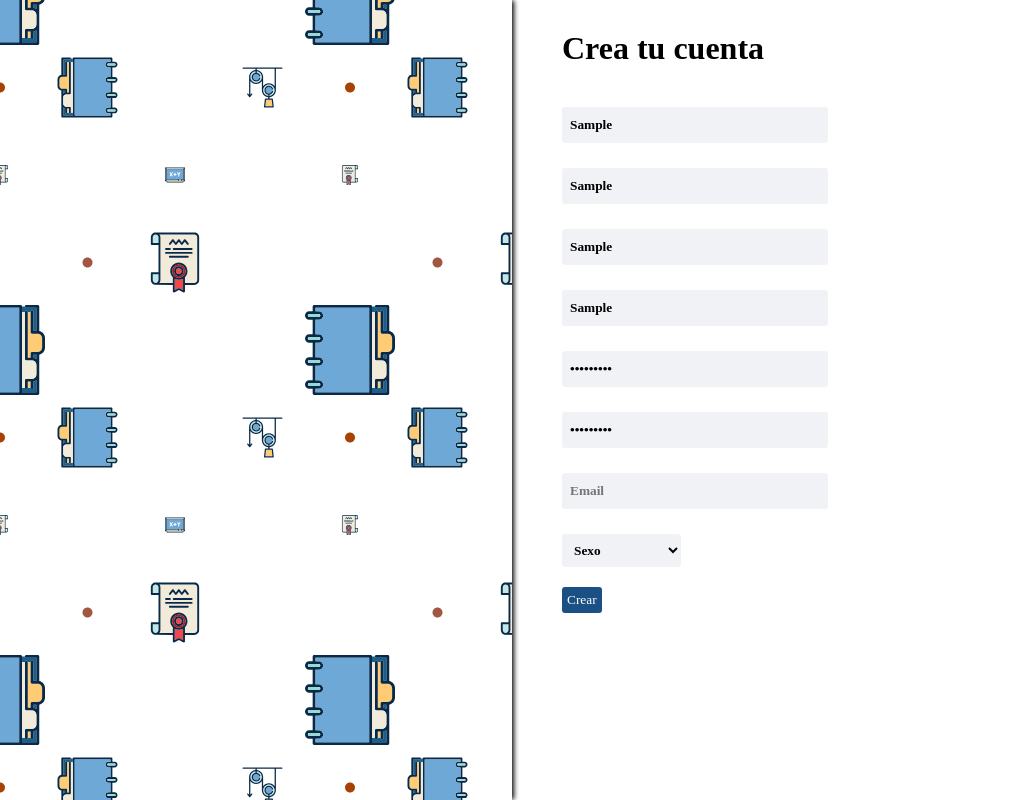
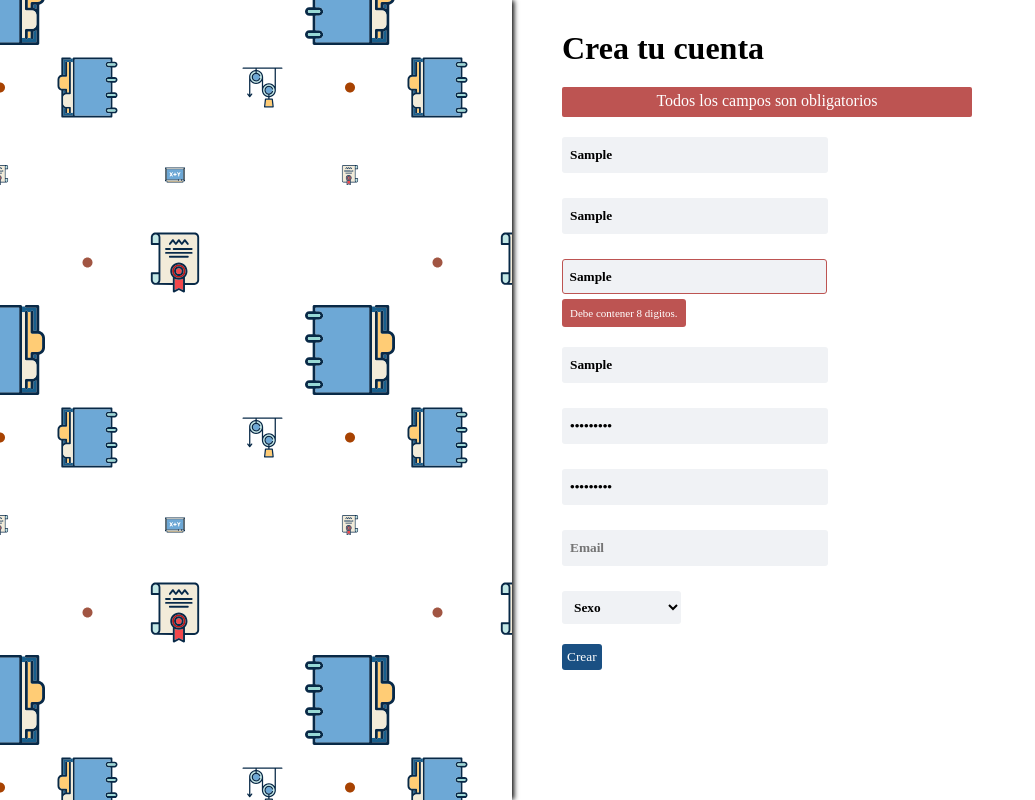
Before and after one commit to RamsPantoja/SII, a React (Create React App) app in the folder client/: page /student/register in a window 1280 px wide. Both pictures are taken after typing "Sample", "Sample", "Sample", "Sample", "Sample123", "Sample123" into the empty fields and a click on the button "Crear". Shown: the whole page, without its empty margins (0-1035 px from the left). Built offline with nearby package versions, Linux system fonts and the light colour scheme; the HTML template or start-up script is replaced by a standard one.

Commit message:
La validacion del formulario Create Student en cuestion de UI esta completa. Solo queda pendiente la validacion del confirmPassword.

```diff
--- a/client/src/components/create_user_student_form.js
+++ b/client/src/components/create_user_student_form.js
@@ -15,35 +15,74 @@ const CreateUserStudentForm = () => {
 
     let inputErr = err ? <span className='span-err'>Todos los campos son obligatorios</span> : '';
 
+    const { firstname, lastname, enrollment, email, password, gender, username } = state;
+
+    const errorFirstname = firstname.error ? 'input-register-error' : 'input-register';
+    const errorLastname = lastname.error ? 'input-register-error' : 'input-register';
+    const errorEnrollment = enrollment.error ? 'input-register-error' : 'input-register';
+    const errorEmail = email.error ? 'input-register-error' : 'input-register';
+    const errorPassword = password.error ? 'input-register-error' : 'input-register';
+    const errorGender = gender.error ? 'input-register-error' : 'input-register';
+    const errorUsername = username.error ? 'input-register-error' : 'input-register';
+
+    const errorFirstnameSpan = firstname.error ? <span className='span-error-input'>{firstname.error}</span> : '';
+    const errorLastnameSpan = lastname.error ? <span className='span-error-input'>{lastname.error}</span> : '';
+    const errorEnrollmentSpan = enrollment.error ? <span className='span-error-input'>{enrollment.error}</span> : '';
+    const errorEmailSpan = email.error ? <span className='span-error-input'>{email.error}</span> : '';
+    const errorPasswordSpan = password.error ? <span className='span-error-input'>{password.error}</span> : '';
+    const errorGenderSpan = gender.error ? <span className='span-error-input'>{gender.error}</span> : '';
+    const errorUsernameSpan = username.error ? <span className='span-error-input'>{username.error}</span> : '';
+
     return(
         <div className='register-form-subcontainer'>
             <form className='register-form-subcontainer-grid'
                 onSubmit={(e) => {
                     e.preventDefault();
-
-                    //createStudent({variables:{input: state }})
+                    const { firstname, lastname, enrollment, email, password, gender, username } = state;
+                    if (disable) {
+                        setErr(true);
+                        return;
+                    } else {
+                        setErr(false);
+                    }
+                    createStudent({variables:{input: {
+                        firstname: firstname.value,
+                        lastname: lastname.value,
+                        enrollment: enrollment.value,
+                        email: email.value,
+                        password: password.value,
+                        gender: gender.value,
+                        username: username.value
+                    }}});
                 }}>
                 <div>{inputErr}</div>
                 <div>
-                    <input className='input-register' placeholder='Nombre' type='text' name='firstname' onChange={handleOnChange}/>
+                    <input className={errorFirstname} placeholder='Nombre' type='text' name='firstname' onChange={handleOnChange}/>
+                    {errorFirstnameSpan}
                 </div>
                 <div>
-                    <input className='input-register' placeholder='Apellido' type='text' name='lastname' onChange={handleOnChange}/>
+                    <input className={errorLastname} placeholder='Apellido' type='text' name='lastname' onChange={handleOnChange}/>
+                    {errorLastnameSpan}
                 </div>
                 <div>
-                    <input className='input-register' placeholder='Matricula' type='text' name='enrollment' onChange={handleOnChange}/>
+                    <input className={errorEnrollment} placeholder='Matricula' type='text' name='enrollment' onChange={handleOnChange}/>
+                    {errorEnrollmentSpan}
                 </div>
                 <div>
-                    <input className='input-register' placeholder='Usuario' type='text' name='username' onChange={handleOnChange}/>
+                    <input className={errorUsername} placeholder='Usuario' type='text' name='username' onChange={handleOnChange}/>
+                    {errorUsernameSpan}
                 </div>
                 <div>
-                    <input className='input-register' placeholder='Password' type='password' name='password' onChange={handleOnChange}/>
+                    <input className={errorPassword} placeholder='Password' type='password' name='password' onChange={handleOnChange}/>
+                    {errorPasswordSpan}
                 </div>
                 <div>
                     <input className='input-register' placeholder='Confirmar Password' type='password' name='confirmpassword' onChange={handleOnChange}/>
+                    {errorPasswordSpan}
                 </div>
                 <div>
-                    <input className='input-register' placeholder='Email' type='email' name='email' onChange={handleOnChange}/>
+                    <input className={errorEmail} placeholder='Email' type='email' name='email' onChange={handleOnChange}/>
+                    {errorEmailSpan}
                 </div>
                 <div>
                     <select className='input-select-gender' name='gender' onChange={handleOnChange}>
@@ -51,6 +90,7 @@ const CreateUserStudentForm = () => {
                         <option value='MASCULINO'>MASCULINO</option>
                         <option value='FEMENINO'>FEMENINO</option>
                     </select>
+                    {errorGenderSpan}
                 </div>
                 <button type='submit' className='button-submit'>Crear</button>
             </form>
--- a/client/src/components/styles/create_user_form.css
+++ b/client/src/components/styles/create_user_form.css
@@ -30,6 +30,25 @@
     font-family: 'Roboto Mono';
     outline: none;
 }
+
+.input-register-error {
+    margin: 5px 0px;
+    display: block;
+    padding: 6.5px;
+    height: 20px;
+    width: 250px;
+    -webkit-tap-highlight-color: transparent;
+    -webkit-appearance: none;
+    color: #000000;
+    border-radius: 3px;
+    border: 1.5px rgb(189,84,82) solid;
+    font-weight: bolder;
+    background-color: rgb(240,242,245);
+    font-family: 'Roboto Mono';
+    outline: none;
+}
+
+
 
 .button-submit {
     display: block;
@@ -77,7 +96,7 @@
 .span-err {
     display: block;
     margin: 0px;
-    background: rgb(242,72,75);
+    background: rgb(189,84,82);
     height: 20px;
     width: 400px;
     padding: 5px;
@@ -86,3 +105,13 @@
     color: #FFFFFF;
     text-align: center;
 }
+
+.span-error-input {
+    display: inline-block;
+    margin: 0px;
+    padding: 8px;
+    border-radius: 3px;
+    color: #FFFFFF;
+    font-size: 11px;
+    background-color: rgb(189,84,82) ;
+}
--- a/client/src/hooks/handleInputChange.js
+++ b/client/src/hooks/handleInputChange.js
@@ -13,36 +13,36 @@ export const validationSchema = {
     firstname: {
         required: true,
         validator: {
-            regEx: /^[A-Z]([a-zA-Z\.\s][^\d]{2,})+[a-zA-Z]$/,
-            error: 'Invalid first name format'
+            regEx: /^[A-ZÁÉÍÓÚñáéíóúÑ]+[A-Za-zÁÉÍÓÚñáéíóúÑ\'.\s]*[A-Za-zÁÉÍÓÚñáéíóúÑ.]$/,
+            error: 'No debe contener espacios al principio/final, caracteres especiales, numeros.'
         }
     },
     lastname: {
         required: true,
         validator: {
-            regEx: /^[A-Z]([a-zA-Z\.\s][^\d]{2,})+[a-zA-Z]$/,
-            error: 'Invalid last name format'
+            regEx: /^[A-ZÁÉÍÓÚñáéíóúÑ]+[A-Za-zÁÉÍÓÚñáéíóúÑ\'.\s]*[A-Za-zÁÉÍÓÚñáéíóúÑ.]$/,
+            error: 'No debe contener espacios al final, caracteres especiales, numeros.'
         }
     },
     username: {
         required: true,
         validator: {
             regEx: /^[a-zA-Z0-9]{1}[\w-]{2,18}[a-zA-Z0-9]{1}$/,
-            error: 'Invalid user name format'
+            error: 'Maximo 20 digitos. No debe contener espacios, caracteres especiales.'
         }
     },
     enrollment: {
         required: true,
         validator: {
             regEx:/^[0-9]{7,7}[A-Z]{1}$/,
-            error: 'Invalid student enrollment format'
+            error: 'Debe contener 8 digitos.'
         }
     },
     gender: {
         required: true,
         validator: {
             regEx: /^[A-Z]+$/,
-            error: 'Invalid value for gender'
+            error: 'Elige una opcion.'
         }
     },
     email: {
@@ -51,15 +51,15 @@ export const validationSchema = {
     password: {
         required: true,
         validator: {
-            regEx: /^[\w*]{6,}$/,
-            error: 'Invalid Password'
+            regEx: /^[\w.-]{6,}$/,
+            error: 'Minimo 6 digitos, sin caracteres especiales.'
         }
     },
     confirmpassword: {
         required: true,
         validator: {
-            regEx: /^[\w*]{6,}$/,
-            error: 'Invalid Password'
+            regEx: /^[\w]{6,}$/,
+            error: 'Minimo 6 digitos, sin caracteres especiales.'
         }
     }
 }
--- a/client/src/hooks/useFormValidation.js
+++ b/client/src/hooks/useFormValidation.js
@@ -40,7 +40,7 @@ const useFormValidation = (stateSchema, validationSchema = {}, callback) => {
             let error = '';
             if (validationSchema[name].required) {
                 if (!value) {
-                    error = 'This is required field'
+                    error = 'Campo obligatorio.'
                 }
             }
 
```
